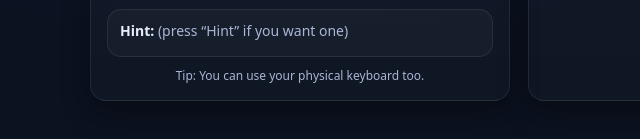
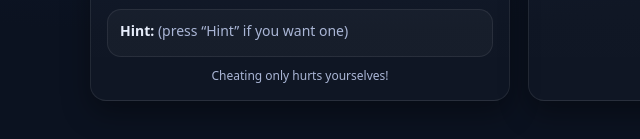
Before and after one commit to Jody-Ingram/WordEscape.io, a plain HTML site: page index.html in a window 1280 px wide. Shown: the part 643-782 px from the top of the page, 0-640 px from the left. Drawn offline with Linux system fonts and the light colour scheme.

Commit message:
Update index.html

```diff
--- a/index.html
+++ b/index.html
@@ -268,7 +268,7 @@
       <div class="hintBox" id="hintBox" aria-live="polite">
         <b>Hint:</b> (press “Hint” if you want one)
       </div>
-      <div class="footerTip">Tip: You can use your physical keyboard too.</div>
+      <div class="footerTip">Cheating only hurts yourselves!</div>
     </section>
 
     <!-- Right: Word + keyboard -->
@@ -547,4 +547,5 @@
     resetGame(true);
   </script>
 </body>
+
 </html>
```
